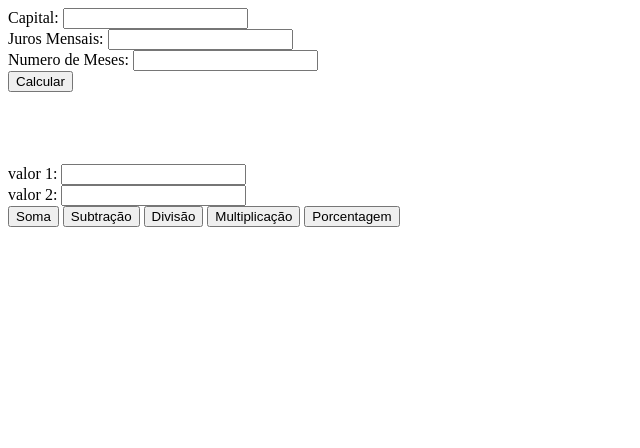
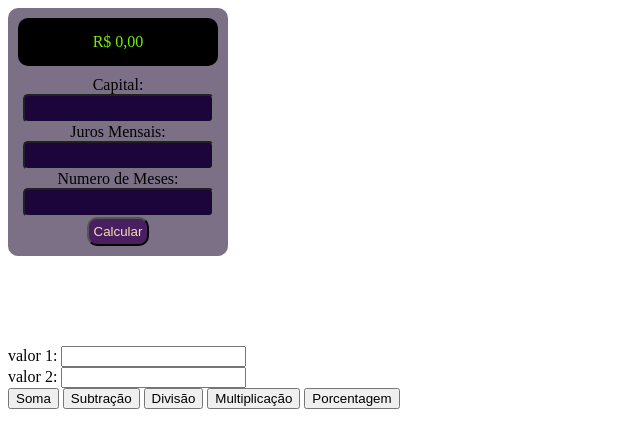
Before and after one commit to clarafofis/primeirog_3t, a plain HTML site: page index.html in a window 1280 px wide. Shown: the whole page, without its empty margins (0-640 px from the left). Drawn offline with Linux system fonts and the light colour scheme.

Commit message:
Update index.html

```diff
--- a/index.html
+++ b/index.html
@@ -1,19 +1,29 @@
 <!DOCTYPE html>
 <html lang="pt-br">
+
 <head>
    <meta charset="UTF-8">
    <meta http-equiv="X-UA-Compatible" content="IE=edge">
    <meta name="viewport" content="width=device-width, initial-scale=1.0">
    <title>Primeiro G</title>
    <script src="estudo.js"></script>
+   <link rel="stylesheet" href="geral.css">
 </head>
+
 <body>
 
-
-Capital:  <input id="valor" type="text">     <br>
-   Juros Mensais:  <input id="juros" type="text">     <br>
-Numero de Meses:  <input id="meses" type="text">     <br>
+   <div class="calc">
+      <div id="spTotal">
+         <span id="total">R$ 0,00</span>
+      </div>
+      Capital: <input id="valor" type="text"> <br>
+      Juros Mensais: <input id="juros" type="text"> <br>
+      Numero de Meses: <input id="meses" type="text"> <br>
       <button onclick="total()">Calcular</button>
+      <div id="spListaMes">
+         <span id="listaMes"></span>
+      </div>
+   </div>
 
    <br><br><br>
    <span id="resultado"></span><br><br>
@@ -25,4 +35,5 @@ Numero de Meses:  <input id="meses" type="text">     <br>
    <button onclick="multiplicacao()">Multiplicação</button>
    <button onclick="porcentagem()">Porcentagem</button>
 </body>
+
 </html>
```
Lines whose indentation alone changed are shown as unchanged.
